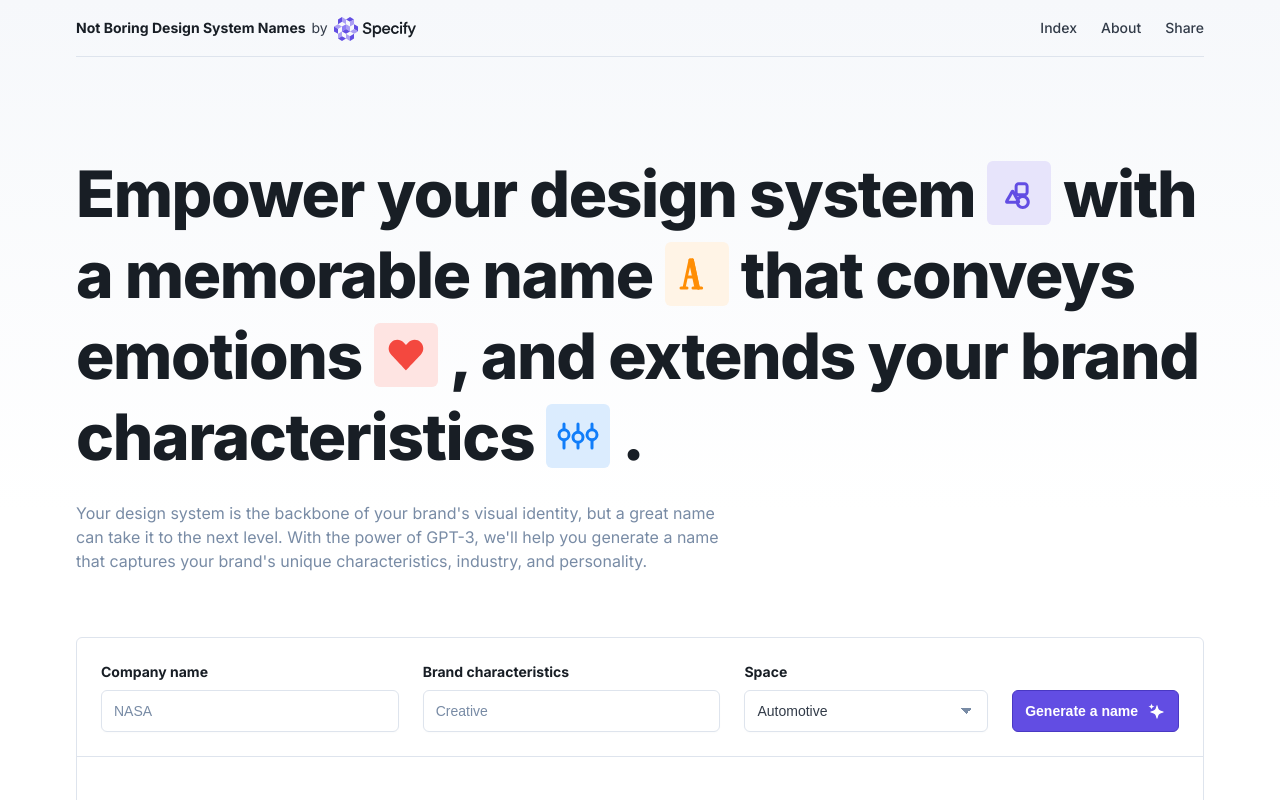
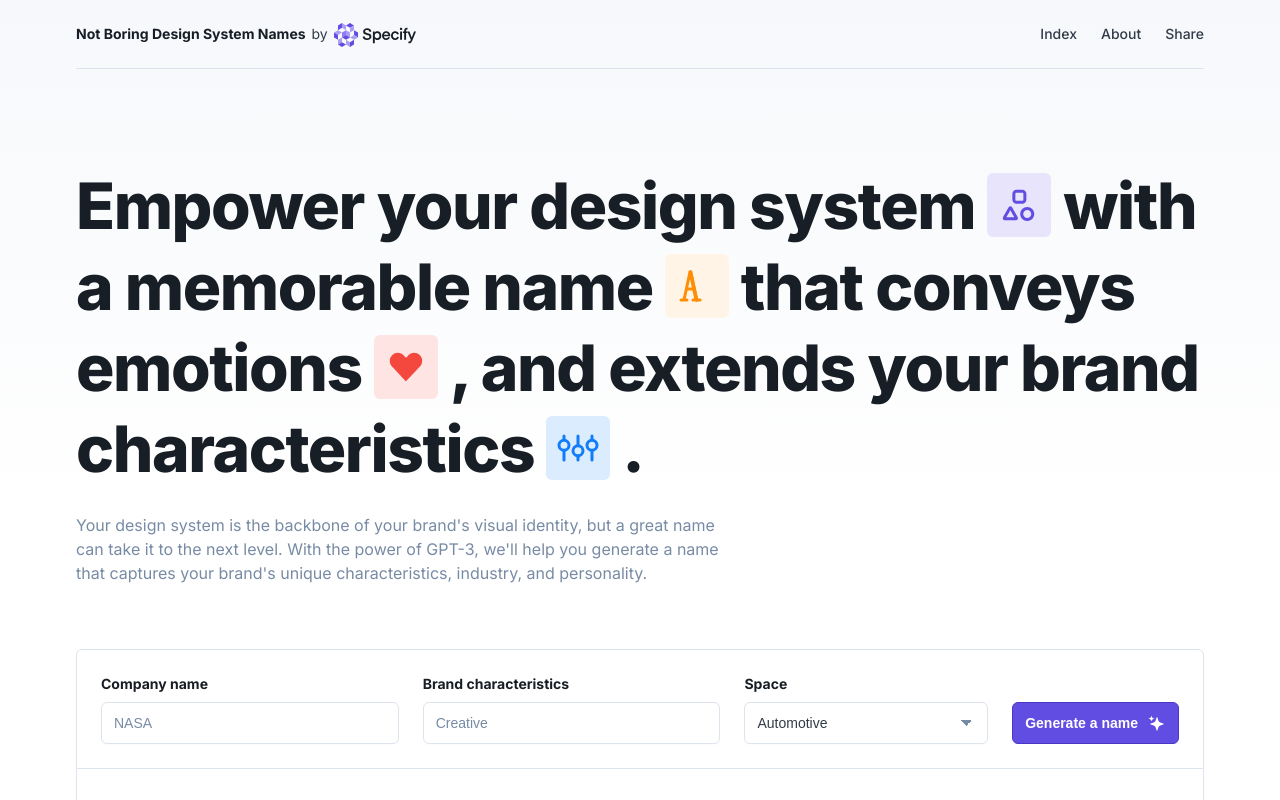
Before and after one commit to yannglt/not-boring-ds-names, a Next.js app: page / in a window 1280 px wide. Shown: the top 800 px of the page. Built offline with nearby package versions, Linux system fonts and the light colour scheme.

Commit message:
Fix header links height on large screens

```diff
--- a/styles/Header.module.css
+++ b/styles/Header.module.css
@@ -79,3 +79,9 @@
   padding: 12px 0;
   width: 100%;
 }
+
+@media (min-width: 896px) {
+  .listItem a {
+      padding: 24px 0;
+    }
+}
```
